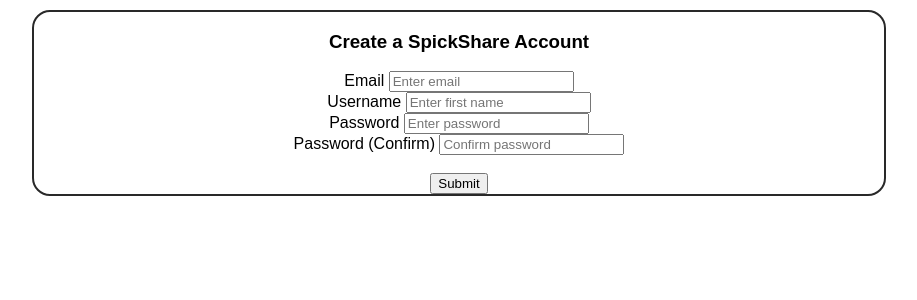
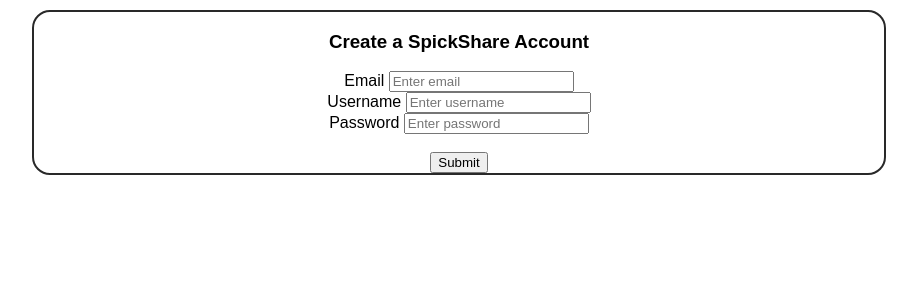
Before and after one commit to Jacob-ui/Spickshare, a Flask app: page /register/ in a window 1280 px wide. Shown: the top 300 px of the page, without its empty margins (181-1098 px from the left). Run offline with Flask 3, Linux system fonts and the light colour scheme.

Commit message:
login und register verbessert

```diff
--- a/myproject/app.py
+++ b/myproject/app.py
@@ -5,10 +5,11 @@ from db import get_db_con, init_db
 
 app = Flask(__name__)
 
+
 # Konfiguration
 app.config.from_mapping(
     SECRET_KEY='secret_key_just_for_dev_environment',
-    DATABASE=os.path.join(app.instance_path, 'spickshare.sqlite')
+    DATABASE=os.path.join(os.path.dirname(__file__), 'spickshare.db')
 )
 
 # DB initialisieren
@@ -24,53 +25,61 @@ def start():
 def index():
     return render_template('index.html', eintraege=eintraege)
 
-
+#Login:
 @app.route('/login/', methods=['GET', 'POST'])
 def login():
+    error_msg = None
     if request.method == 'POST':
         username = request.form.get('username')
         pw = request.form.get('password')
 
-        #db_con = get_db_con()
         if not username or not pw:
-            flash('Please fill out both fields!', category = 'error')
-        #elif db.execute("SELECT id FROM users WHERE username = ? and pw = ?", (username, pw)).fetchone(): # überprüfen ob username und passwort übereinstimmen
-            #flash('Login successful', category = 'success')
-        #else:
-            #flash('Username or password is incorrect!', category = 'error')
+            error_msg = 'Please fill out both fields!'
+        else:
+            db_con = get_db_con()
+            user = db_con.execute(
+                "SELECT * FROM users WHERE username = ? AND pw = ?",
+                (username, pw)
+            ).fetchone()
+            if user:
+                return redirect(url_for('index'))
+            else:
+                error_msg = 'Username or password incorrect!'
+
+    return render_template('login.html', error=error_msg)
 
 
-    return render_template('login.html')
-
+# Registrierung:
 @app.route('/register/', methods=['GET', 'POST'])
 def register():
+    message = None
+
     if request.method == 'POST':
         email = request.form.get('email')
         username = request.form.get('username')
-        pw = request.form.get('password1')
-        password2 = request.form.get('password2')
+        pw = request.form.get('password')
 
-        #db_con = get_db_con()
+        if not email or not username or not pw:
+            message = 'Bitte fülle alle Felder aus.'
+        else:
+            db_con = get_db_con()
+            user_exists = db_con.execute(
+                'SELECT id FROM users WHERE username = ? OR email = ?',
+                (username, email)
+            ).fetchone()
+            if user_exists:
+                message = 'Benutzername oder E-Mail existiert bereits.'
+            else:
+                db_con.execute(
+                    "INSERT INTO users (username, pw, credits, userart, email) VALUES (?, ?, ?, ?, ?)",
+                    (username, pw, 0, 'not verified', email)
+                )
+                db_con.commit()
+                # Nach erfolgreicher Registrierung weiterleiten:
+                return render_template('login.html', message="Registrierung erfolgreich! Bitte einloggen.")
 
-        if not email or not username or not pw or not password2:
-            flash('Please fill out all fields!', category = 'error')
-            return render_template('register.html')
-        if pw != password2: #Beiden Passwörter vergeleichen
-            flash('Passwords must match!', category = 'error')
-            return render_template('register.html')
-        #elif db.execute("SELECT id FROM users WHERE username = ?", (username)).fetchone(): # überprüfen ob username schon existiert
-        #    flash('Username already exists!', category = 'error')
-        #    return render_template('register.html')
-        #elif db.execute("SELECT id FROM users WHERE email = ?", (email)).fetchone(): #überprüfen ob email schonmal verwendet wurde
-        #    flash('Email already registered!', category = 'error')
-        #    return render_template('register.html')
-        else:
-            #db_con.execute("INSERT INTO users (username, pw, credits, userart, email) VALUES (?, ?, ?, ?, ?)", (username, pw, 0, 'not verified', email))
-            #db_con.commit()
-            flash('Registration successful!', category = 'success')
-            # add User to database
-            return render_template('register.html')
-    return render_template('register.html')
+    return render_template('register.html', message=message)
+
 
 # Liste für Sheets (Mit Sheets sind die Einträge für die CheatSheets gemeint)
 eintraege = [
--- a/myproject/db.py
+++ b/myproject/db.py
@@ -18,6 +18,7 @@ def close_db_con(e=None):
     db_con = g.pop('db_con', None)
     if db_con is not None:
         db_con.close()
+
 @click.command('init-db')
 def init_db():
     try:
@@ -32,51 +33,51 @@ def init_db():
     click.echo('Database has been initialized.')
 
 
-def insert_sample():
-    db_con = get_db_con()
+# #def insert_sample():
+#     db_con = get_db_con()
 
-    # Vorher alles löschen (optional)
-    db_con.execute('DELETE FROM unlocked_cheatsheet')
-    db_con.execute('DELETE FROM users')
-    db_con.execute('DELETE FROM modules')
-    db_con.execute('DELETE FROM profs')
-    db_con.execute('DELETE FROM cheatsheets')
-    db_con.execute('DELETE FROM votes')
-    db_con.execute('DELETE FROM orders')
+#     # Vorher alles löschen (optional)
+#     db_con.execute('DELETE FROM unlocked_cheatsheet')
+#     db_con.execute('DELETE FROM users')
+#     db_con.execute('DELETE FROM modules')
+#     db_con.execute('DELETE FROM profs')
+#     db_con.execute('DELETE FROM cheatsheets')
+#     db_con.execute('DELETE FROM votes')
+#     db_con.execute('DELETE FROM orders')
 
-    # Beispiel-user
-    db_con.execute("INSERT INTO users (username, pw) VALUES (?, ?)", ("Mensch1","Mensch1"))
-    db_con.execute("INSERT INTO users (username, pw) VALUES (?, ?)", ("Mensch2","Mensch3"))
-    db_con.execute("INSERT INTO users (username, pw) VALUES (?, ?)", ("Mensch3","Mensch3"))
+#     # Beispiel-user
+#     db_con.execute("INSERT INTO users (username, pw) VALUES (?, ?)", ("Mensch1","Mensch1"))
+#     db_con.execute("INSERT INTO users (username, pw) VALUES (?, ?)", ("Mensch2","Mensch3"))
+#     db_con.execute("INSERT INTO users (username, pw) VALUES (?, ?)", ("Mensch3","Mensch3"))
 
-    # Beispiel-module
-    db_con.execute("INSERT INTO modules (name) VALUES (?)", ("module1"))
-    db_con.execute("INSERT INTO modules (name) VALUES (?)", ("module2"))
-    db_con.execute("INSERT INTO modules (name) VALUES (?)", ("module3"))
+#     # Beispiel-module
+#     db_con.execute("INSERT INTO modules (name) VALUES (?)", ("module1"))
+#     db_con.execute("INSERT INTO modules (name) VALUES (?)", ("module2"))
+#     db_con.execute("INSERT INTO modules (name) VALUES (?)", ("module3"))
 
-    # Beispiel-prof
-    db_con.execute("INSERT INTO profs (modules_id, name) VALUES (?, ?)", ("prof1", 1))
-    db_con.execute("INSERT INTO profs (modules_id, name) VALUES (?, ?)", ("prof2", 2))
-    db_con.execute("INSERT INTO profs (modules_id, name) VALUES (?, ?)", ("prof3", 1))
+#     # Beispiel-prof
+#     db_con.execute("INSERT INTO profs (modules_id, name) VALUES (?, ?)", ("prof1", 1))
+#     db_con.execute("INSERT INTO profs (modules_id, name) VALUES (?, ?)", ("prof2", 2))
+#     db_con.execute("INSERT INTO profs (modules_id, name) VALUES (?, ?)", ("prof3", 1))
 
-    # Beispiel-cheatsheets
-    db_con.execute("INSERT INTO cheatsheets (title, creditcost, pdf_datei, modules_id, profs_id, users_id, votes) VALUES (?, ?, ?, ?, ?, ?, ? )", ("CS1", "hallo", 1, 1, 1, 2))
-    db_con.execute("INSERT INTO cheatsheets (title, creditcost, pdf_datei, modules_id, profs_id, users_id, votes) VALUES (?, ?, ?, ?, ?, ?, ? )", ("CS2", "hallo", 2, 2, 2, 2))
-    db_con.execute("INSERT INTO cheatsheets (title, creditcost, pdf_datei, modules_id, profs_id, users_id, votes) VALUES (?, ?, ?, ?, ?, ?, ? )", ("CS3", "hallo", 3, 3, 3, 2))
+#     # Beispiel-cheatsheets
+#     db_con.execute("INSERT INTO cheatsheets (title, creditcost, pdf_datei, modules_id, profs_id, users_id, votes) VALUES (?, ?, ?, ?, ?, ?, ? )", ("CS1", "hallo", 1, 1, 1, 2))
+#     db_con.execute("INSERT INTO cheatsheets (title, creditcost, pdf_datei, modules_id, profs_id, users_id, votes) VALUES (?, ?, ?, ?, ?, ?, ? )", ("CS2", "hallo", 2, 2, 2, 2))
+#     db_con.execute("INSERT INTO cheatsheets (title, creditcost, pdf_datei, modules_id, profs_id, users_id, votes) VALUES (?, ?, ?, ?, ?, ?, ? )", ("CS3", "hallo", 3, 3, 3, 2))
 
-    #Beispiel-votes
-    db_con.execute("INSERT INTO votes (users_id, cheatsheets_id, upvote) VALUES (?, ?, ?)", (1, 1, 1))
-    db_con.execute("INSERT INTO votes (users_id, cheatsheets_id, upvote) VALUES (?, ?, ?)", (2, 2, 0))
-    db_con.execute("INSERT INTO votes (users_id, cheatsheets_id, upvote) VALUES (?, ?, ?)", (3, 3, 1))
+#     #Beispiel-votes
+#     db_con.execute("INSERT INTO votes (users_id, cheatsheets_id, upvote) VALUES (?, ?, ?)", (1, 1, 1))
+#     db_con.execute("INSERT INTO votes (users_id, cheatsheets_id, upvote) VALUES (?, ?, ?)", (2, 2, 0))
+#     db_con.execute("INSERT INTO votes (users_id, cheatsheets_id, upvote) VALUES (?, ?, ?)", (3, 3, 1))
 
-    #Beispiel-orders
-    db_con.execute("INSERT INTO orders (users_id, creditamount) VALUES (?, ?)", (1, 1))
-    db_con.execute("INSERT INTO orders (users_id, creditamount) VALUES (?, ?)", (2, 2))
-    db_con.execute("INSERT INTO orders (users_id, creditamount) VALUES (?, ?)", (3, 1))
+#     #Beispiel-orders
+#     db_con.execute("INSERT INTO orders (users_id, creditamount) VALUES (?, ?)", (1, 1))
+#     db_con.execute("INSERT INTO orders (users_id, creditamount) VALUES (?, ?)", (2, 2))
+#     db_con.execute("INSERT INTO orders (users_id, creditamount) VALUES (?, ?)", (3, 1))
 
-    #unlocked_cheatsheets  Beispiel
-    db_con.execute("INSERT INTO unlocked_cheatsheets (users_id, cheatsheets_id) VALUES (?, ?)", (1, 1))
-    db_con.execute("INSERT INTO unlocked_cheatsheets (users_id, cheatsheets_id) VALUES (?, ?)", (1, 2))
-    db_con.execute("INSERT INTO unlocked_cheatsheets (users_id, cheatsheets_id) VALUES (?, ?)", (2, 3))
+#     #unlocked_cheatsheets  Beispiel
+#     db_con.execute("INSERT INTO unlocked_cheatsheets (users_id, cheatsheets_id) VALUES (?, ?)", (1, 1))
+#     db_con.execute("INSERT INTO unlocked_cheatsheets (users_id, cheatsheets_id) VALUES (?, ?)", (1, 2))
+#     db_con.execute("INSERT INTO unlocked_cheatsheets (users_id, cheatsheets_id) VALUES (?, ?)", (2, 3))
 
-    db_con.commit()
+#     db_con.commit()
--- a/myproject/sql/create_tables.sql
+++ b/myproject/sql/create_tables.sql
@@ -1,3 +1,4 @@
+-- Tabellen anlegen
 CREATE TABLE users (
     id INTEGER PRIMARY KEY AUTOINCREMENT,
     username TEXT UNIQUE NOT NULL,
--- a/myproject/templates/register.html
+++ b/myproject/templates/register.html
@@ -1,8 +1,10 @@
 {% extends "base.html" %}
-{% block title %}Register{% endblock %} {% block
-content %}
+{% block title %}Register{% endblock %}
+
+{% block content %}
 <form method="POST">
   <h3>Create a SpickShare Account</h3>
+
   <div class="form-group">
     <label for="email">Email</label>
     <input
@@ -13,6 +15,7 @@ content %}
       placeholder="Enter email"
     />
   </div>
+
   <div class="form-group">
     <label for="username">Username</label>
     <input
@@ -20,30 +23,22 @@ content %}
       class="form-control"
       id="username"
       name="username"
-      placeholder="Enter first name"
+      placeholder="Enter username"
     />
   </div>
+
   <div class="form-group">
-    <label for="password1">Password</label>
+    <label for="password">Password</label>
     <input
       type="password"
       class="form-control"
-      id="password1"
-      name="password1"
+      id="password"
+      name="password"
       placeholder="Enter password"
     />
   </div>
-  <div class="form-group">
-    <label for="password2">Password (Confirm)</label>
-    <input
-      type="password"
-      class="form-control"
-      id="password2"
-      name="password2"
-      placeholder="Confirm password"
-    />
-  </div>
+
   <br />
   <button type="submit" class="btn btn-primary">Submit</button>
-  </form>
-  {% endblock %}
+</form>
+{% endblock %}
```
Also changed, not shown: docs/resources.md (+2 -1 lines), myproject/sql/drop_tables.sql (+9 -9 lines), myproject/instance/spickshare.sqlite (deleted), myproject/spickshare.db, spickshare.db (deleted).
